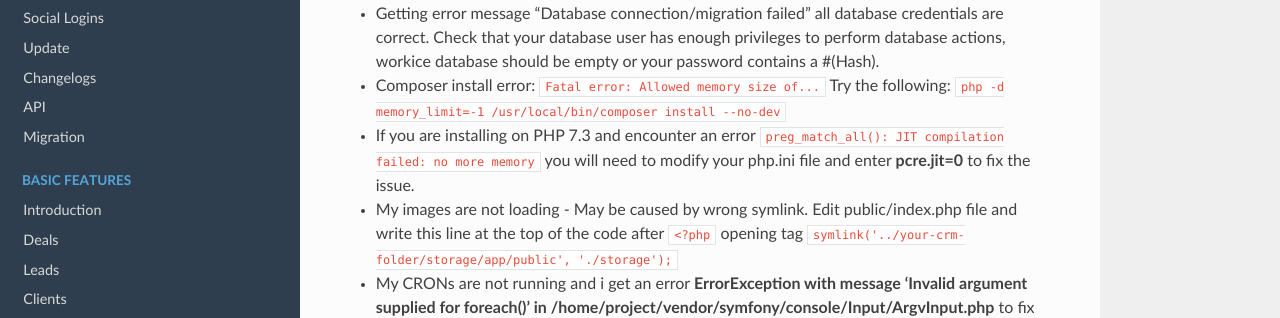
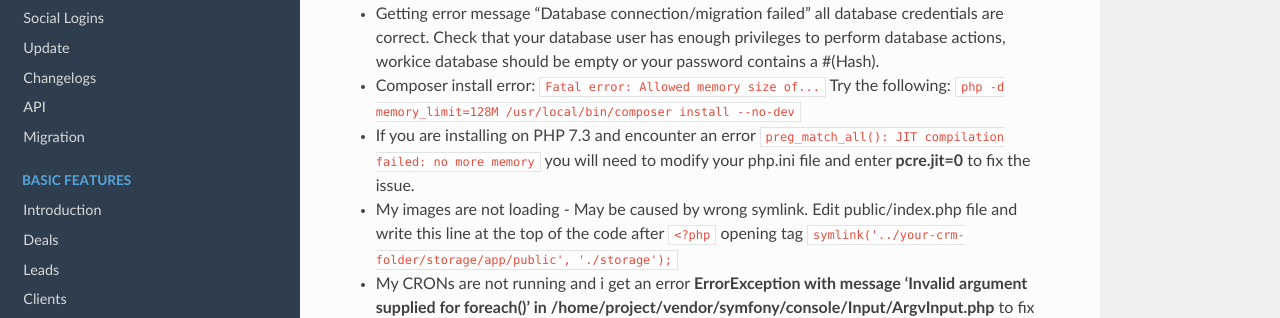
Before and after one commit to wmandai/workice-docs, a Sphinx documentation site: the page built from docs/source/install.rst, in a window 1280 px wide and 900 px high, scrolled down 6009 px. Shown: the part 312-630 px from the top of the window. Built offline with Sphinx 7.4.7 and the Read the Docs theme 2.0.0, drawn with Linux system fonts in a browser that asks for light colours.

Commit message:
Changed memory limit 128M

```diff
--- a/docs/source/install.rst
+++ b/docs/source/install.rst
@@ -210,7 +210,7 @@ Troubleshooting
 - To resolve ``file_put_contents(...): failed to open stream: Permission denied`` run ``chmod -R 777 storage`` then ``chmod -R 755 storage``
 - Running ``composer install --no-dev`` and ``composer dump-autoload`` can sometimes help with composer problems.
 - Getting error message "Database connection/migration failed" all database credentials are correct. Check that your database user has enough privileges to perform database actions, workice database should be empty or your password contains a #(Hash).
-- Composer install error: ``Fatal error: Allowed memory size of...`` Try the following: ``php -d memory_limit=-1 /usr/local/bin/composer install --no-dev``
+- Composer install error: ``Fatal error: Allowed memory size of...`` Try the following: ``php -d memory_limit=128M /usr/local/bin/composer install --no-dev``
 - If you are installing on PHP 7.3 and encounter an error ``preg_match_all(): JIT compilation failed: no more memory`` you will need to modify your php.ini file and enter **pcre.jit=0** to fix the issue.
 - My images are not loading - May be caused by wrong symlink. Edit public/index.php file and write this line at the top of the code after ``<?php`` opening tag ``symlink('../your-crm-folder/storage/app/public', './storage');``
 - My CRONs are not running and i get an error **ErrorException with message 'Invalid argument supplied for foreach()' in /home/project/vendor/symfony/console/Input/ArgvInput.php** to fix this, enter your CRON to run every minute as shown ``php -d register_argc_argv=On /path/to/workice/artisan schedule:run >/dev/null``
```
